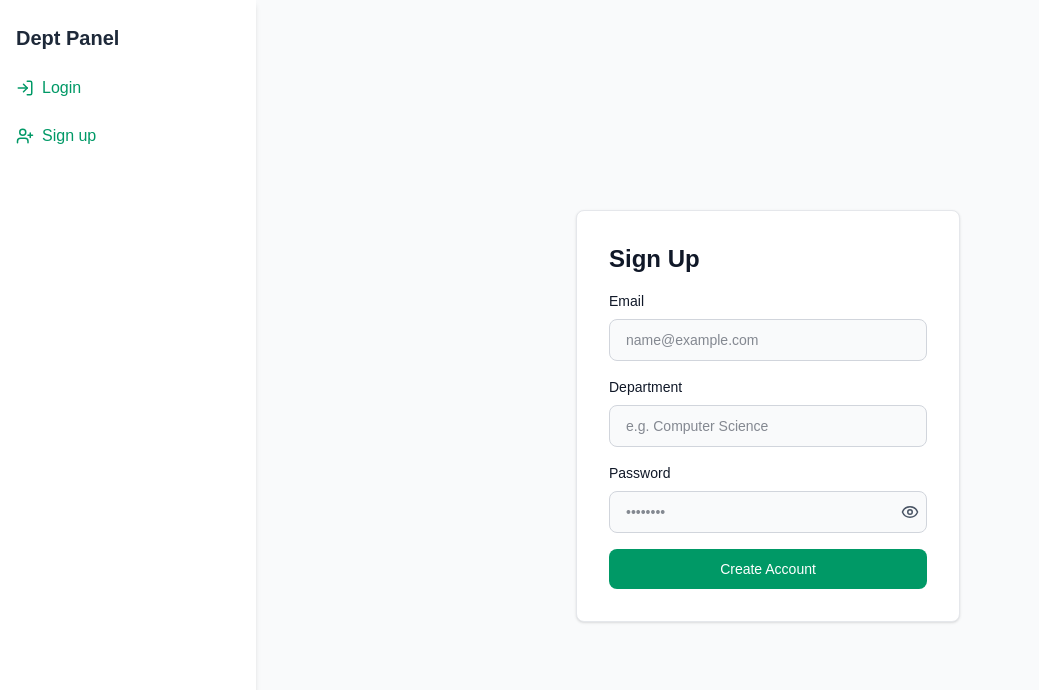
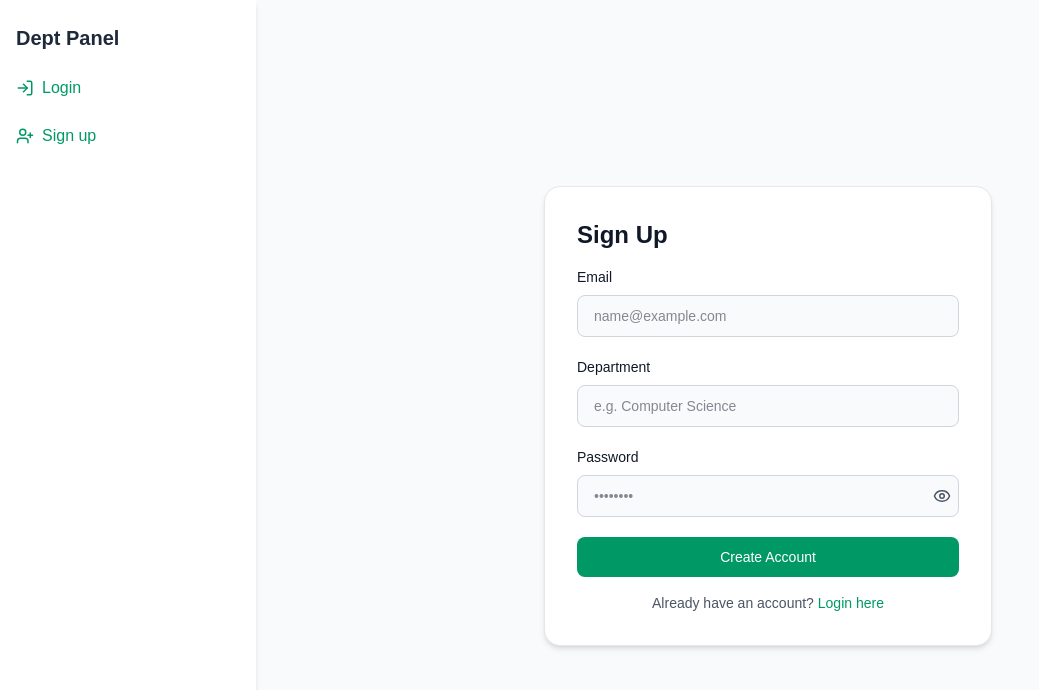
Before and after one commit to carnage999-max/student-pay-frontend, a Next.js app: page /department/signup in a window 1280 px wide. Shown: the top 690 px of the page, without its empty margins (0-1039 px from the left). Built offline with nearby package versions, Linux system fonts and the light colour scheme.

Commit message:
ui: added login and register shortcuts in login and signup components

```diff
--- a/app/ui/Login.tsx
+++ b/app/ui/Login.tsx
@@ -50,7 +50,7 @@ export default function Login() {
     return (
         <div className="flex items-center justify-center min-h-screen bg-gray-50 px-4">
             <div className="w-full max-w-md bg-white p-8 rounded-2xl shadow-md border border-gray-200">
-                <h2 className="text-3xl font-semibold text-center text-gray-800 mb-6">Login</h2>
+                <h2 className="mb-4 text-2xl font-bold text-gray-900 text-center">Login</h2>
                 {error && <p className="text-red-500 text-sm mb-4">{error}</p>}
                 <form onSubmit={handleSubmit} className="space-y-5">
                     <div>
@@ -58,6 +58,7 @@ export default function Login() {
                         <input
                             type="email"
                             name="email"
+                            title="Enter your email address"
                             value={formData.email}
                             onChange={handleChange}
                             required
@@ -70,6 +71,7 @@ export default function Login() {
                             <input
                                 type={showPassword ? "text" : "password"}
                                 name="password"
+                                title="Enter your password"
                                 value={formData.password}
                                 onChange={handleChange}
                                 required
@@ -78,6 +80,7 @@ export default function Login() {
                             <button
                                 type="button"
                                 onClick={() => setShowPassword(!showPassword)}
+                                title="Toggle password visibility"
                                 className="absolute inset-y-0 right-2 flex items-center text-gray-600"
                             >
                                 {showPassword ? <EyeOff size={18} /> : <Eye size={18} />}
@@ -88,10 +91,19 @@ export default function Login() {
                         type="submit"
                         disabled={loading}
                         className={BUTTON_PRIMARY}
+                        title="Login to your account"
                     >
                         {loading ? "Logging in..." : "Login"}
                     </button>
                 </form>
+                <div className="mt-6 text-center">
+                    <p className="mt-4 text-sm text-gray-600">
+                        Don't have an account?{" "}
+                        <a href="/department/signup" className="text-emerald-600 hover:underline">
+                            Register here
+                        </a>
+                    </p>
+                </div>
             </div>
         </div>
     );
--- a/app/ui/Signup.tsx
+++ b/app/ui/Signup.tsx
@@ -66,14 +66,14 @@ export default function Signup() {
 
     return (
         <div className="flex items-center justify-center h-screen">
-            <div className="max-w-sm w-full p-8 bg-white border border-gray-200 rounded-lg shadow">
+            <div className="w-full max-w-md bg-white p-8 rounded-2xl shadow-md border border-gray-200">
                 <h2 className="mb-4 text-2xl font-bold text-gray-900">Sign Up</h2>
 
                 {errors.general && (
                     <div className="mb-4 text-sm text-red-600">{errors.general}</div>
                 )}
 
-                <form className="space-y-4" onSubmit={handleSubmit}>
+                <form className="space-y-5" onSubmit={handleSubmit}>
                     <div>
                         <label className="block mb-2 text-sm font-medium text-gray-900">
                             Email
@@ -82,6 +82,7 @@ export default function Signup() {
                             type="email"
                             name="email"
                             value={formData.email}
+                            title="Enter your email address"
                             onChange={handleChange}
                             className={`bg-gray-50 border ${errors.email ? "border-red-500" : "border-gray-300"
                                 } ${INPUT}`}
@@ -100,6 +101,7 @@ export default function Signup() {
                             type="text"
                             name="dept_name"
                             value={formData.dept_name}
+                            title="Enter your department name"
                             onChange={handleChange}
                             className={`bg-gray-50 border ${errors.dept_name ? "border-red-500" : "border-gray-300"
                                 } ${INPUT}`}
@@ -119,6 +121,7 @@ export default function Signup() {
                                 type={showPassword ? "text" : "password"}
                                 name="password"
                                 value={formData.password}
+                                title="Enter your password"
                                 onChange={handleChange}
                                 className={`bg-gray-50 border ${errors.password ? "border-red-500" : "border-gray-300"
                                     } ${INPUT}`}
@@ -127,6 +130,7 @@ export default function Signup() {
                             <button
                                 type="button"
                                 onClick={() => setShowPassword(!showPassword)}
+                                title="Toggle password visibility"
                                 className="absolute inset-y-0 right-2 flex items-center text-gray-600"
                             >
                                 {showPassword ? <EyeOff size={18} /> : <Eye size={18} />}
@@ -141,10 +145,17 @@ export default function Signup() {
                         type="submit"
                         disabled={loading}
                         className={BUTTON_PRIMARY}
+                        title="Create your account"
                     >
                         {loading ? "Creating account..." : "Create Account"}
                     </button>
                 </form>
+                <div className="mt-4 text-center text-sm text-gray-600">
+                    Already have an account?{" "}
+                    <a href="/department/login" className="text-emerald-600 hover:underline">
+                        Login here
+                    </a>
+                </div>
             </div>
         </div>
     );
```
Also changed, not shown: public/opengraph-image.png (added), 1 other file (tests, documents, lock files or other folders).
